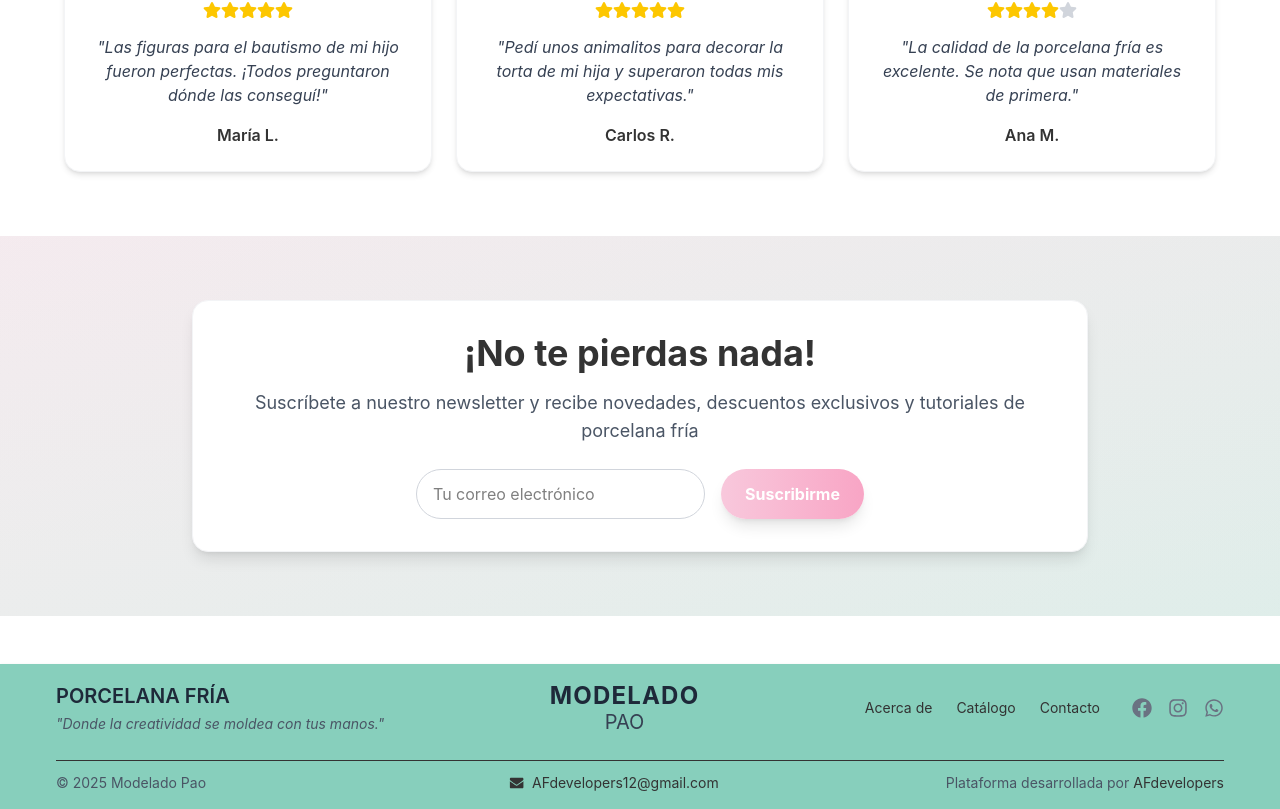
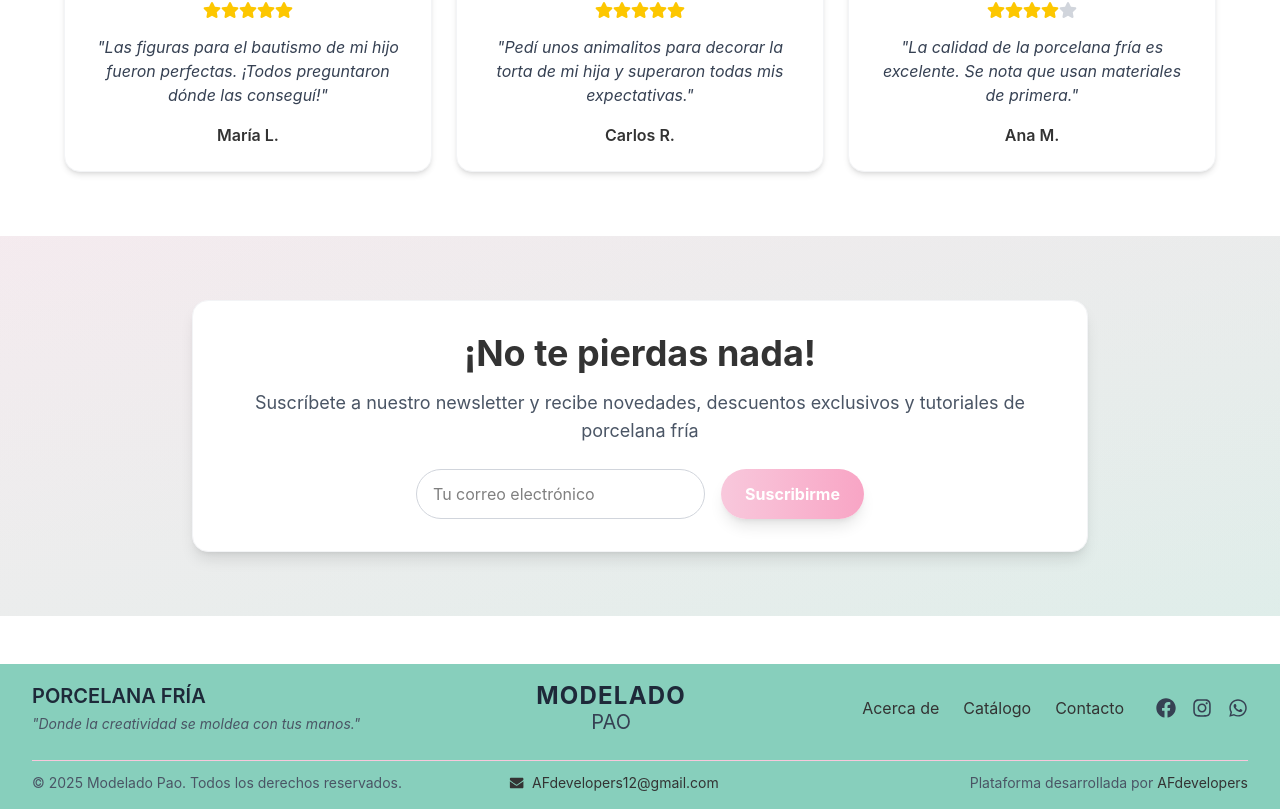
Before and after one commit to Aaron-Galarza/ModeladoPao, a React (Vite) app in the folder Frontend/: page / in a window 1280 px wide. Shown: the part 2137-2946 px from the top of the page. Built offline with nearby package versions, Linux system fonts and the light colour scheme; no server answers.

Commit message:
arreglando cagadas (ponele)

```diff
--- a/Frontend/package.json
+++ b/Frontend/package.json
@@ -12,6 +12,7 @@
   },
   "dependencies": {
     "@tailwindcss/vite": "^4.1.12",
+    "firebase": "^12.2.1",
     "react": "^19.1.1",
     "react-dom": "^19.1.1",
     "react-icons": "^5.5.0",
--- a/Frontend/src/components/design/footer.tsx
+++ b/Frontend/src/components/design/footer.tsx
@@ -1,11 +1,10 @@
 import React from 'react';
-import { Footer, FooterBrand, FooterCopyright, FooterDivider, FooterLink, FooterLinkGroup, FooterIcon } from "flowbite-react";
 import { FaFacebook, FaInstagram, FaWhatsapp, FaEnvelope } from 'react-icons/fa';
 import '../../App.css'; // Asegúrate de importar tu archivo CSS
 
 const CustomFooter = () => {
   return (
-    <Footer container className="bg-[var(--pastel-menta)] text-[var(--text-color)] rounded-none mt-12 py-4">
+    <footer className="bg-[var(--pastel-menta)] text-[var(--text-color)] rounded-none mt-12 py-4">
       <div className="w-full max-w-7xl mx-auto px-4 sm:px-6 lg:px-8">
         {/* Sección Superior */}
         <div className="flex flex-col md:flex-row md:justify-between md:items-center space-y-3 md:space-y-0 pb-3">
@@ -34,31 +33,31 @@ const CustomFooter = () => {
 
           {/* Enlaces y Redes a la Derecha */}
           <div className="flex flex-col sm:flex-row items-center space-y-2 sm:space-y-0 sm:space-x-8 text-base">
-            <FooterLinkGroup className="flex-wrap justify-center sm:justify-end space-x-4 sm:space-x-6">
-              <FooterLink href="#" className="text-[var(--text-color)] hover:text-[var(--pastel-pink)] transition-colors duration-300">Acerca de</FooterLink>
-              <FooterLink href="/catalogo" className="text-[var(--text-color)] hover:text-[var(--pastel-pink)] transition-colors duration-300">Catálogo</FooterLink>
-              <FooterLink href="#" className="text-[var(--text-color)] hover:text-[var(--pastel-pink)] transition-colors duration-300">Contacto</FooterLink>
-            </FooterLinkGroup>
-            <FooterLinkGroup className="flex space-x-4 mt-2 sm:mt-0">
-              <FooterLink href="https://www.facebook.com/tupaginadefacebook" target="_blank" rel="noopener noreferrer">
-                <FooterIcon icon={() => <FaFacebook size={20} />} className="text-gray-700 hover:text-[var(--pastel-pink)] transition-colors duration-300" />
-              </FooterLink>
-              <FooterLink href="https://www.instagram.com/tuperfildeinstagram" target="_blank" rel="noopener noreferrer">
-                <FooterIcon icon={() => <FaInstagram size={20} />} className="text-gray-700 hover:text-[var(--pastel-pink)] transition-colors duration-300" />
-              </FooterLink>
-              <FooterLink href="https://wa.me/tunumerodetelefono" target="_blank" rel="noopener noreferrer">
-                <FooterIcon icon={() => <FaWhatsapp size={20} />} className="text-gray-700 hover:text-[var(--pastel-pink)] transition-colors duration-300" />
-              </FooterLink>
-            </FooterLinkGroup>
+            <div className="flex flex-wrap justify-center sm:justify-end space-x-4 sm:space-x-6">
+              <a href="#" className="text-[var(--text-color)] hover:text-[var(--pastel-pink)] transition-colors duration-300">Acerca de</a>
+              <a href="/catalogo" className="text-[var(--text-color)] hover:text-[var(--pastel-pink)] transition-colors duration-300">Catálogo</a>
+              <a href="#" className="text-[var(--text-color)] hover:text-[var(--pastel-pink)] transition-colors duration-300">Contacto</a>
+            </div>
+            <div className="flex space-x-4 mt-2 sm:mt-0">
+              <a href="https://www.facebook.com/tupaginadefacebook" target="_blank" rel="noopener noreferrer">
+                <FaFacebook size={20} className="text-gray-700 hover:text-[var(--pastel-pink)] transition-colors duration-300" />
+              </a>
+              <a href="https://www.instagram.com/tuperfildeinstagram" target="_blank" rel="noopener noreferrer">
+                <FaInstagram size={20} className="text-gray-700 hover:text-[var(--pastel-pink)] transition-colors duration-300" />
+              </a>
+              <a href="https://wa.me/tunumerodetelefono" target="_blank" rel="noopener noreferrer">
+                <FaWhatsapp size={20} className="text-gray-700 hover:text-[var(--pastel-pink)] transition-colors duration-300" />
+              </a>
+            </div>
           </div>
         </div>
 
         {/* Línea Divisoria */}
-        <FooterDivider className="bg-[var(--pastel-pink)] my-3" />
+        <hr className="bg-[var(--pastel-pink)] my-3 h-px border-none" />
 
         {/* Sección Inferior: Copyright, Correo y Desarrollador */}
         <div className="flex flex-col sm:flex-row justify-between items-center text-sm text-gray-600 space-y-2 sm:space-y-0">
-            <FooterCopyright by=" Modelado Pao" href="/" year={2025} className="text-sm text-gray-600" />
+          <span className="text-sm text-gray-600">© 2025 <a href="/" className="hover:underline">Modelado Pao</a>. Todos los derechos reservados.</span>
 
           {/* Correo de AFDevelopers centrado con CSS */}
           <a href="mailto:AFdevelopers12@gmail.com" className="footer-email hidden md:flex items-center space-x-2 text-sm text-[var(--text-color)] hover:underline transition-colors duration-300">
@@ -71,7 +70,7 @@ const CustomFooter = () => {
           </span>
         </div>
       </div>
-    </Footer>
+    </footer>
   );
 };
 
```
Also changed, not shown: 1 other file (tests, documents, lock files or other folders). Lines whose indentation alone changed are shown as unchanged.
